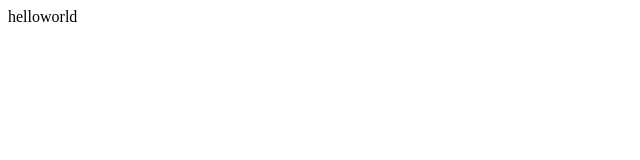
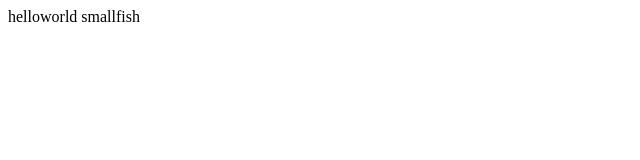
Before and after one commit to class-newking/LearningGitAndGo, a plain HTML site: page index.html in a window 1280 px wide. Shown: the full height of the page, 0-640 px from the left. Drawn offline with Linux system fonts and the light colour scheme.

Commit message:
修改index.html文件

```diff
--- a/index.html
+++ b/index.html
@@ -1,5 +1,8 @@
 <!doctype html>
 <html lang="zh-cn">
 <head></head>
-<body><h>helloworld</h></body>
+<body>
+	<h>helloworld</h>
+	<span>smallfish</span>
+</body>
 </html>
```
